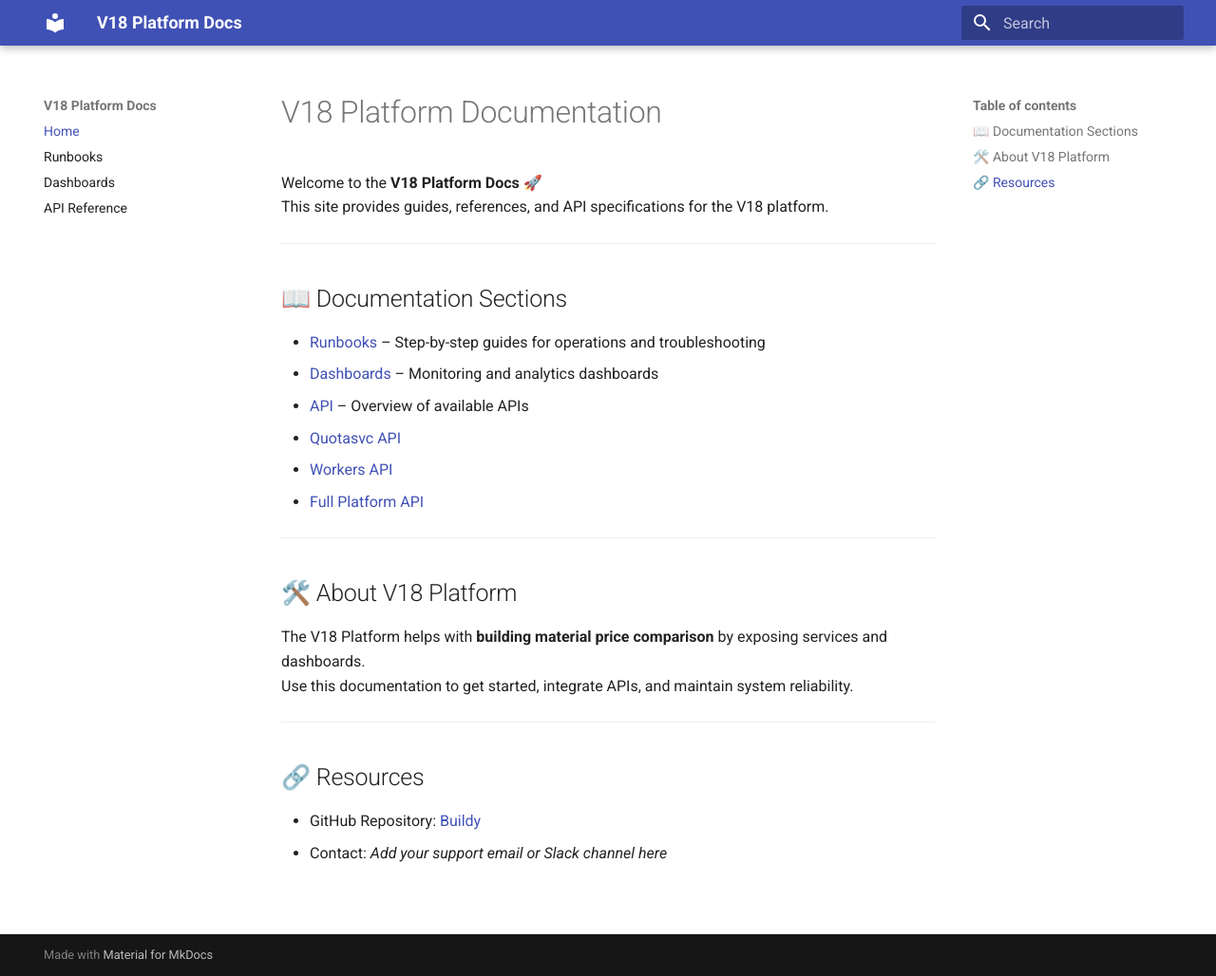
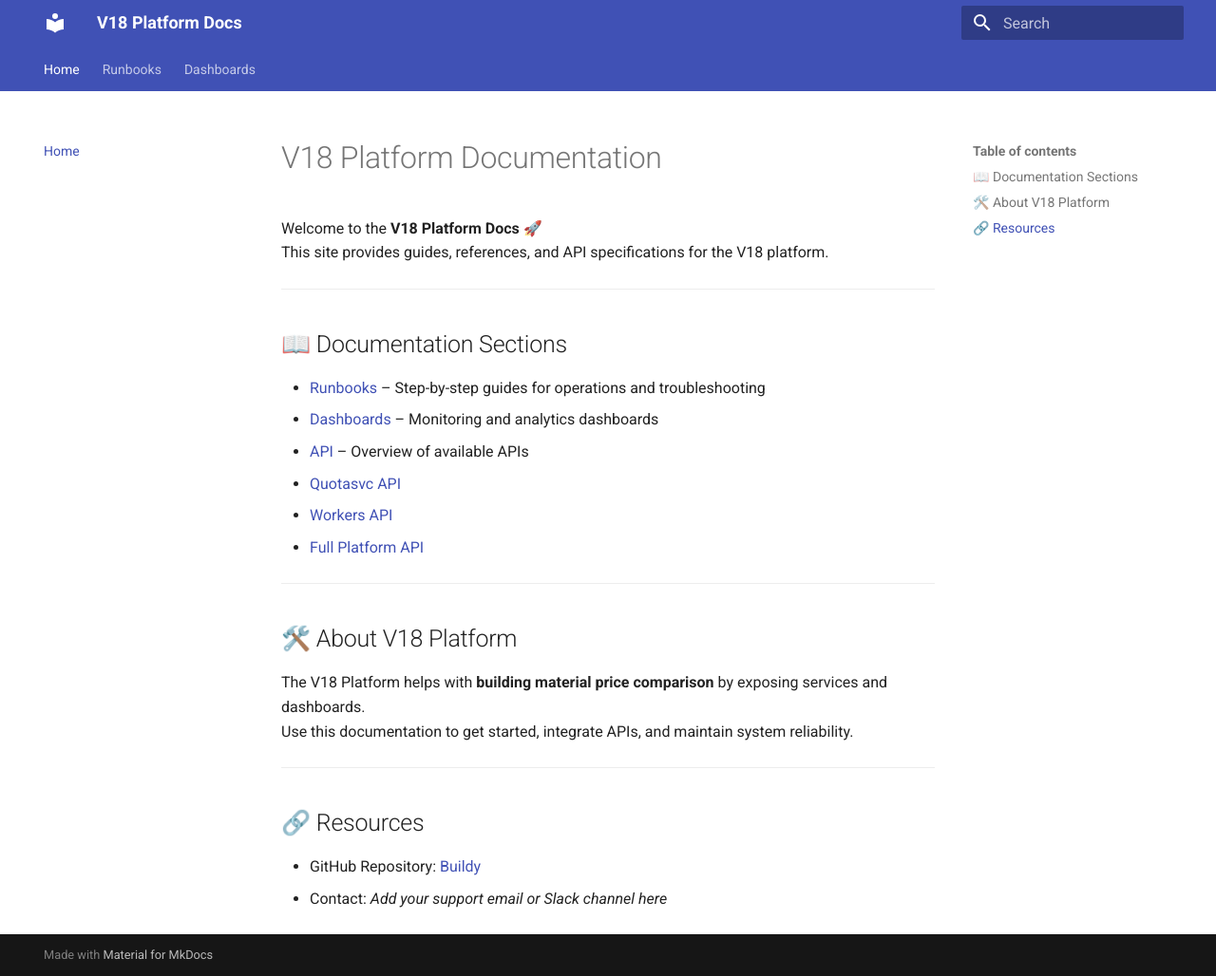
Before and after one commit to Kello54/Buildy, an MkDocs documentation site: the page built from docs/index.md, in a window 1280 px wide and 1028 px high. Shown: the whole window at 95% size. Built offline with MkDocs 1.6.1 and Material for MkDocs 9.7.7, drawn with Linux system fonts in a browser that asks for light colours.

Commit message:
update mkdocs.yml

```diff
--- a/mkdocs.yml
+++ b/mkdocs.yml
@@ -1,8 +1,14 @@
 site_name: V18 Platform Docs
-site_url: https://<kello54>.github.io/<buildy>/
+site_url: https://kello54.github.io/buildy/
+site_description: "Documentation for the V18 Platform"
 
 theme:
   name: material
+  features:
+    - navigation.tabs
+    - navigation.top
+    - search.suggest
+    - search.highlight
 
 plugins:
   - search
@@ -13,4 +19,3 @@
   - Home: index.md
   - Runbooks: runbooks.md
   - Dashboards: dashboards.md
-  - API Reference: platform.json
```
